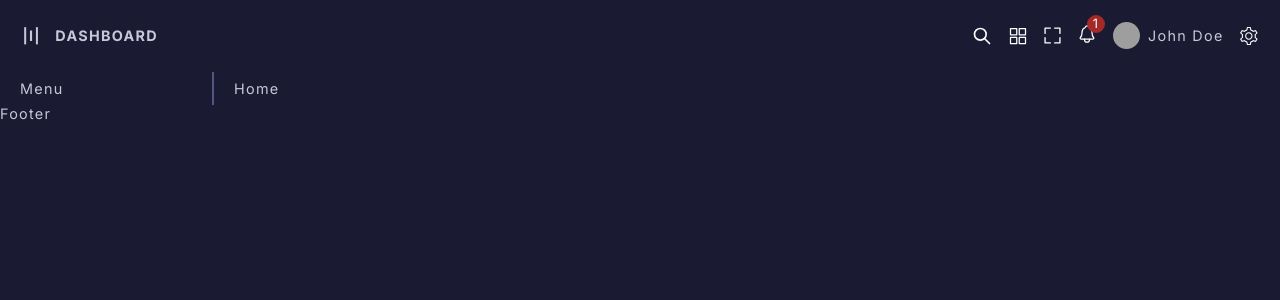
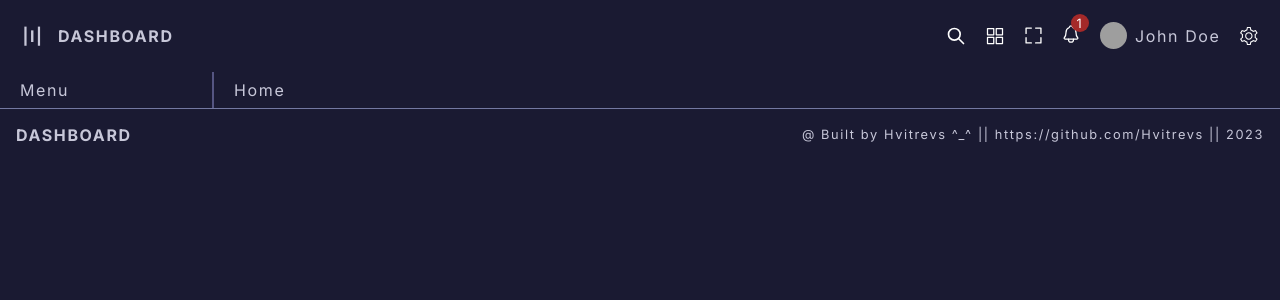
Before and after one commit to Hvitrevs/Sales-dashboard, a React (Vite) app in the folder react-admin-ui/: page / in a window 1280 px wide. Shown: the top 300 px of the page. Built offline with nearby package versions, Linux system fonts and the light colour scheme; grey boxes are pictures that could not be loaded.

Commit message:
footer done

```diff
--- a/react-admin-ui/src/components/footer/Footer.tsx
+++ b/react-admin-ui/src/components/footer/Footer.tsx
@@ -2,7 +2,10 @@ import './footer.scss'
 
 const Footer = () => {
   return (
-    <div className='footer'>Footer</div>
+    <div className='footer'>
+        <span className='foot'> DASHBOARD </span>
+        <span>@ Built by Hvitrevs ^_^ ||  https://github.com/Hvitrevs  ||  2023</span>
+    </div>
   )
 }
 
--- a/react-admin-ui/src/components/footer/footer.scss
+++ b/react-admin-ui/src/components/footer/footer.scss
@@ -1,3 +1,19 @@
 .footer {
+    display: flex;
+    align-items: center;
+    justify-content: space-between;
+    padding-top: 1rem;
+    padding-left: 1rem;
+    padding-right: 1rem;
+    border-top: 0.08rem solid rgba(175, 182, 234, 0.604);
 
+    span{
+
+        &:first-child{
+            font-weight: 700;
+        }
+        &:last-child{
+            font-size: 0.8rem;
+        }
+    }
 }
--- a/react-admin-ui/src/components/navbar/navbar.scss
+++ b/react-admin-ui/src/components/navbar/navbar.scss
@@ -30,7 +30,7 @@
     .icons {
         display: flex;
         align-items: center;
-        gap: 1rem;
+        gap: 1.2rem;
 
         .notification{
             position: relative;
--- a/react-admin-ui/src/styles/global.scss
+++ b/react-admin-ui/src/styles/global.scss
@@ -14,9 +14,9 @@ a {
 }
 
 .main {
-  font-size: 0.9rem;
+  font-size: 1rem;
   font-family: "Inter", sans-serif;
-  letter-spacing: 0.08rem;
+  letter-spacing: 0.1rem;
   background-color: $main-bg;
   color: $main-color;
 
```
